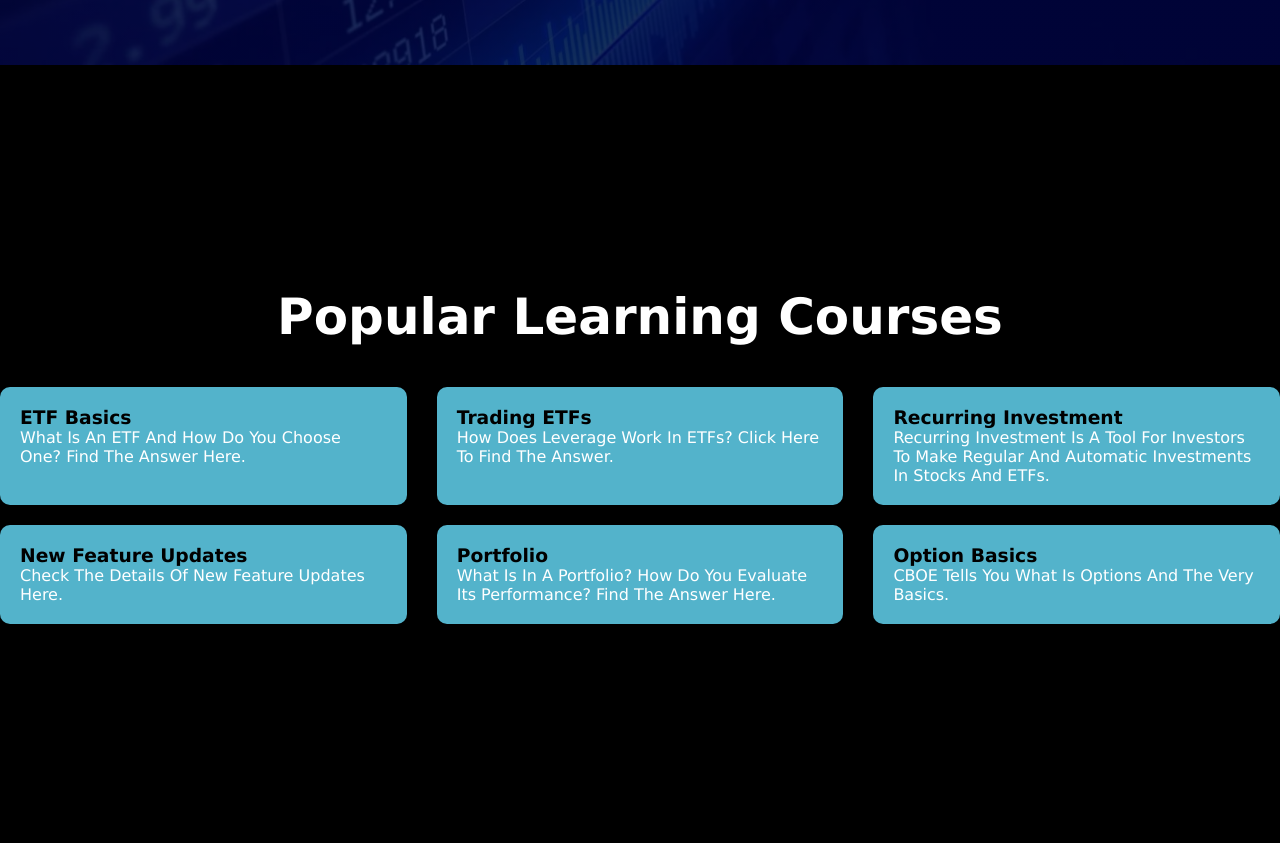
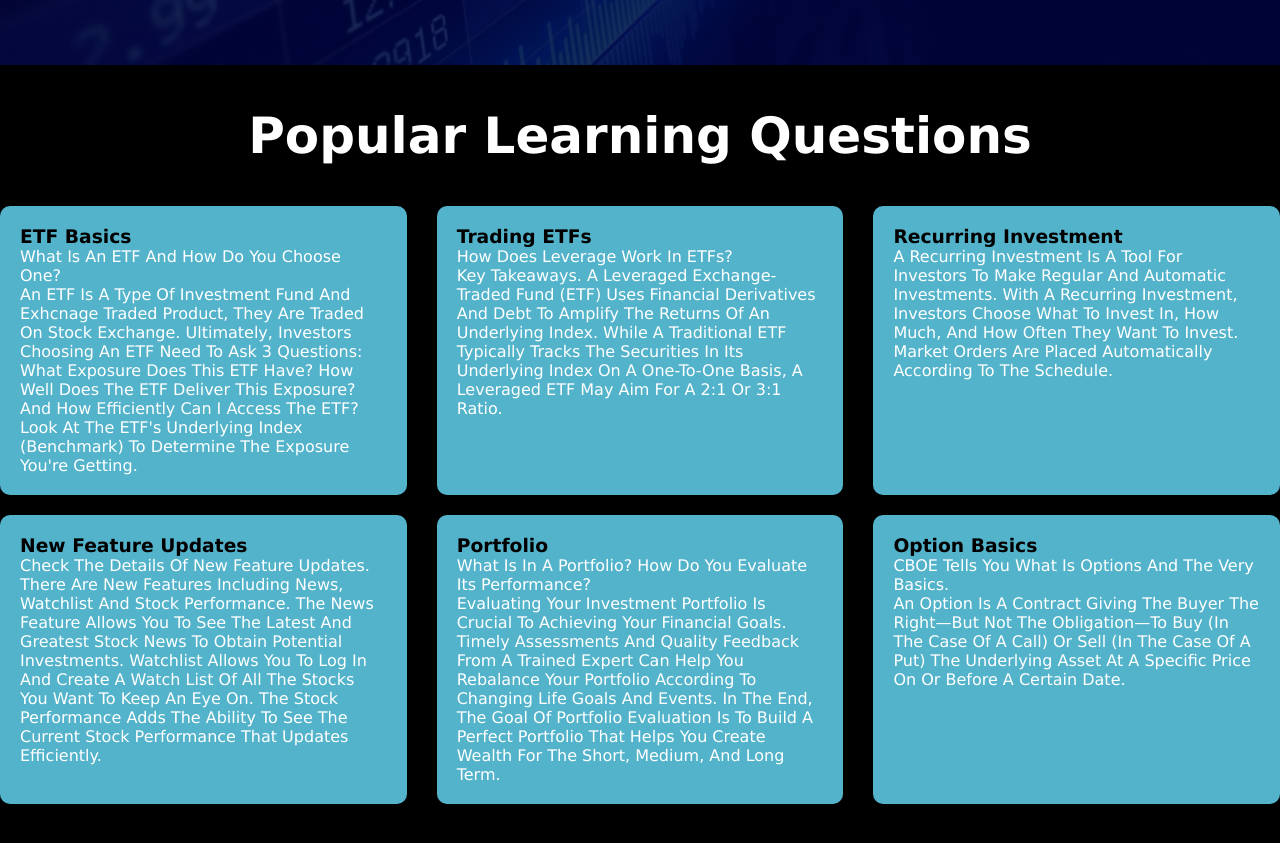
Before and after one commit to sidrk01/tradebros, a React (Create React App) app in the folder tradebros/: page /learn in a window 1280 px wide. Shown: the part 735-1578 px from the top of the page. Built offline with nearby package versions, Linux system fonts and the light colour scheme; no server answers.

Commit message:
Updated learn and features

```diff
--- a/tradebros/src/Pages/Features.css
+++ b/tradebros/src/Pages/Features.css
@@ -1,6 +1,6 @@
 .container-features{
     height:1000px;
-    background: url(black-wood.png) no-repeat center center fixed;
+    background: linear-gradient(rgba(0,0,50,0.8), rgba(0,0,50,0.8)), url(login_background.png) no-repeat center center fixed;
     background-position: center;
     background-size: cover;
     position: relative;
--- a/tradebros/src/Pages/Learn.css
+++ b/tradebros/src/Pages/Learn.css
@@ -144,3 +144,6 @@ h1{
         max-width: calc(50%-20px);
     }
 }
+text {
+    font-size: 40px;
+}
--- a/tradebros/src/Pages/Learn.js
+++ b/tradebros/src/Pages/Learn.js
@@ -6,32 +6,37 @@ export default function Learn() {
     {
       Title: "ETF Basics",
       img: "ETF.jpeg",
-      Text: "What is an ETF and how do you choose one? Find the answer here.",
+      Text: "What is an ETF and how do you choose one?",
+      Description: "An ETF is a type of investment fund and exhcnage traded product, they are traded on stock exchange. Ultimately, investors choosing an ETF need to ask 3 questions: What exposure does this ETF have? How well does the ETF deliver this exposure? And how efficiently can I access the ETF? Look at the ETF's underlying index (benchmark) to determine the exposure you're getting.",
     },
     {
       Title: "Trading ETFs",
       img: "ETF.jpeg",
-      Text: "How does leverage work in ETFs? Click here to find the answer.",
+      Text: "How does leverage work in ETFs?",
+      Description: "Key Takeaways. A leveraged exchange-traded fund (ETF) uses financial derivatives and debt to amplify the returns of an underlying index. While a traditional ETF typically tracks the securities in its underlying index on a one-to-one basis, a leveraged ETF may aim for a 2:1 or 3:1 ratio.",
     },
     {
       Title: "Recurring Investment",
       img: "ETF.jpeg",
-      Text: "Recurring investment is a tool for investors to make regular and automatic investments in stocks and ETFs.",
+      Text: "A recurring investment is a tool for investors to make regular and automatic investments. With a recurring investment, investors choose what to invest in, how much, and how often they want to invest. Market orders are placed automatically according to the schedule.",
     },
     {
       Title: "New Feature Updates",
       img: "ETF.jpeg",
-      Text: "Check the details of new feature updates here.",
+      Text: "Check the details of new feature updates.",
+      Description: "There are new features including News, Watchlist and Stock performance. The news feature allows you to see the latest and greatest stock news to obtain potential investments. Watchlist allows you to log in and create a watch list of all the stocks you want to keep an eye on. The stock performance adds the ability to see the current stock performance that updates efficiently.",
     },
     {
       Title: "Portfolio",
       img: "ETF.jpeg",
-      Text: "What is in a portfolio? How do you evaluate its performance? Find the answer here.",
+      Text: "What is in a portfolio? How do you evaluate its performance?",
+      Description: "Evaluating your investment portfolio is crucial to achieving your financial goals. Timely assessments and quality feedback from a trained expert can help you rebalance your portfolio according to changing life goals and events. In the end, the goal of portfolio evaluation is to build a perfect portfolio that helps you create wealth for the short, medium, and long term.  "
     },
     {
       Title: "Option Basics",
       img: "ETF.jpeg",
       Text: "CBOE tells you what is options and the very basics.",
+      Description: "An option is a contract giving the buyer the right—but not the obligation—to buy (in the case of a call) or sell (in the case of a put) the underlying asset at a specific price on or before a certain date."
     },
   ]);
   return (
@@ -66,13 +71,14 @@ export default function Learn() {
       </div>
       <section>
         <div className="course">
-          <h1> Popular Learning Courses</h1>
+          <h1> Popular Learning Questions</h1>
           <div className="cards">
             {cards.map((card, i) => (
               <div key={i} className="card">
                 <h3> {card.Title}</h3>
                 {/* <img src= {card.img}/> */}
                 <p> {card.Text}</p>
+                <p> {card.Description}</p>
               </div>
             ))}
           </div>
```
